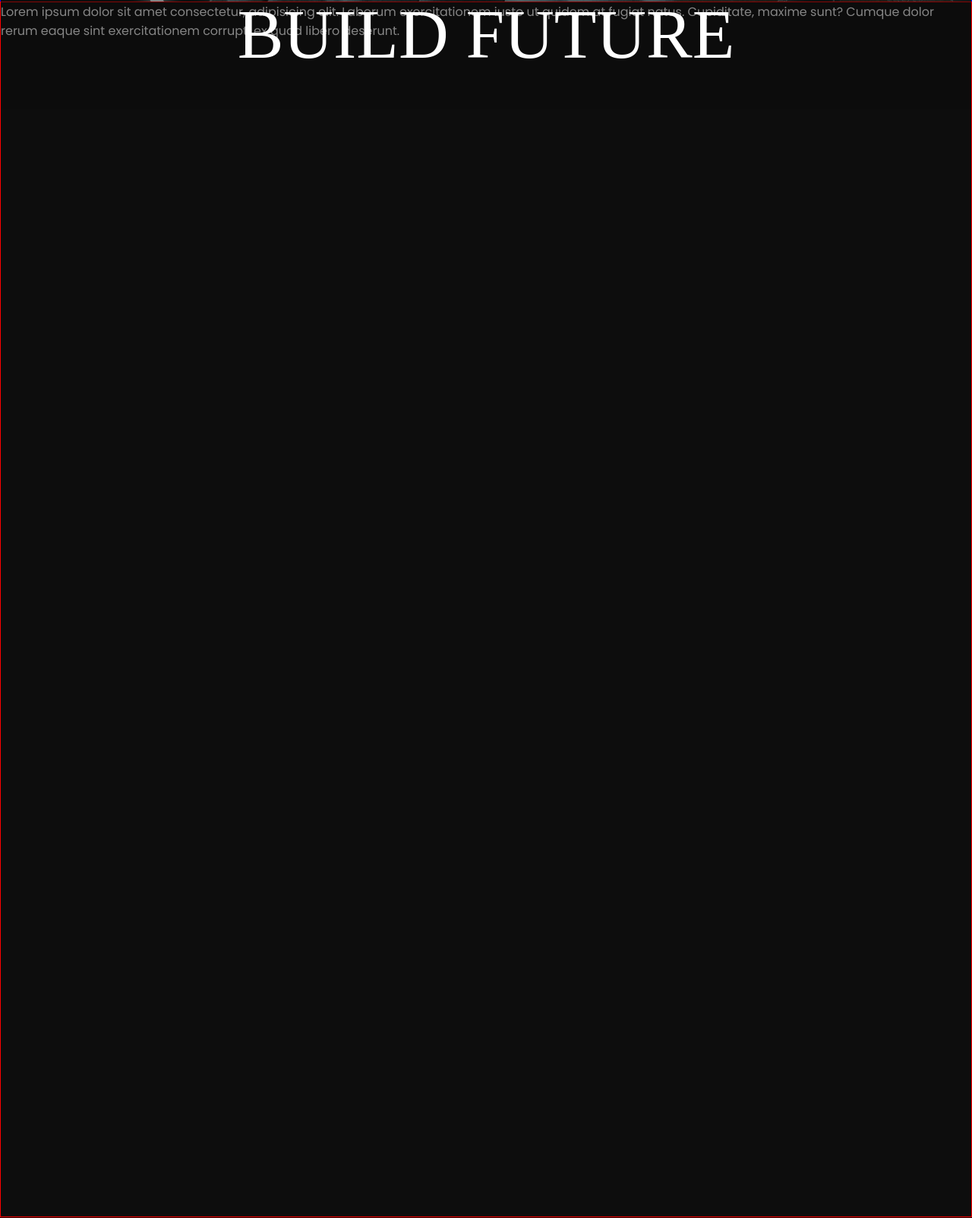
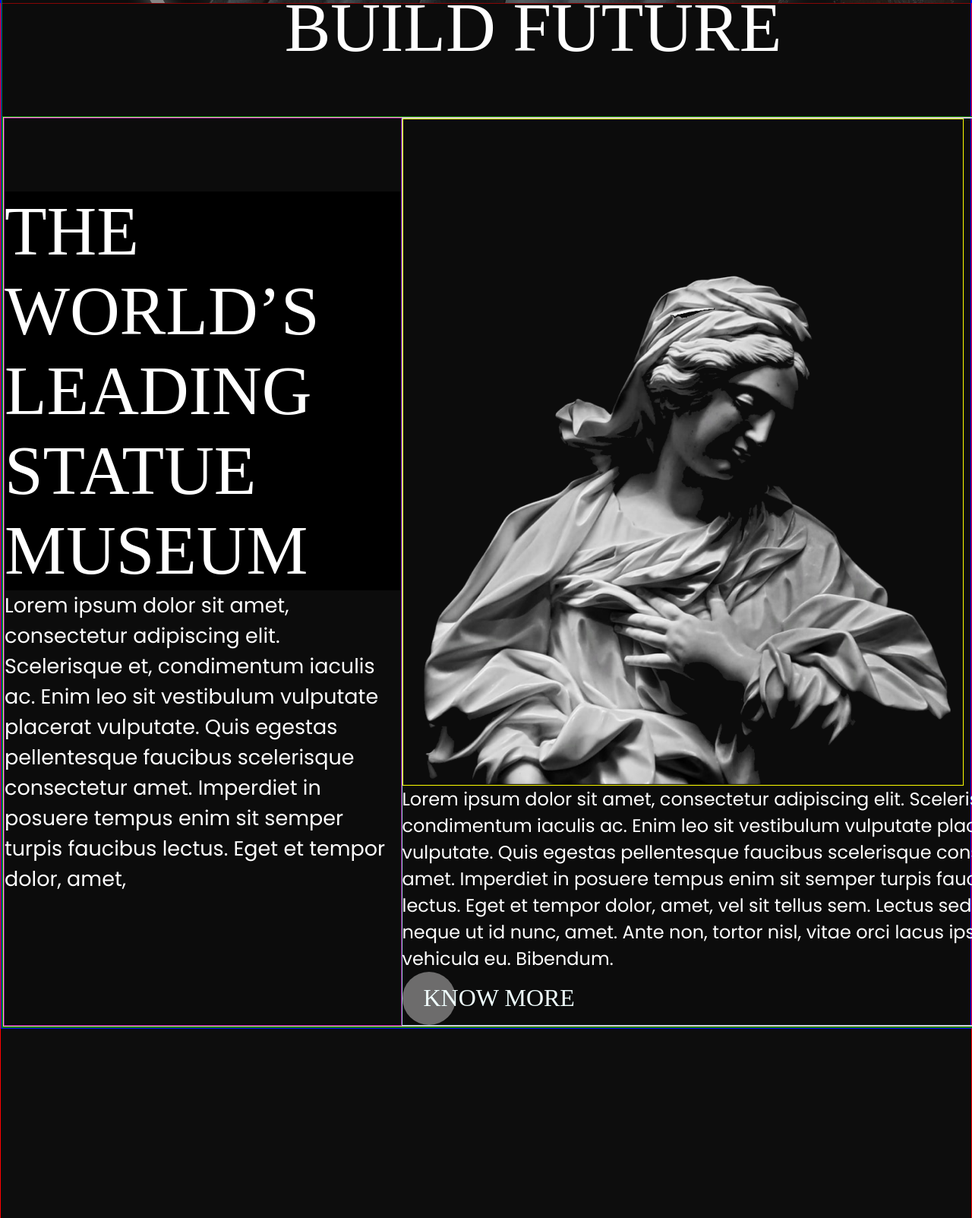
Before and after one commit to ZalevskiPavel/Museum-Website, a plain HTML site: page index.html in a window 1280 px wide. Shown: the part 1120-2723 px from the top of the page at 76% size. Drawn offline with nearby package versions, Linux system fonts and the light colour scheme; a web font is replaced by a local one.

Commit message:
small changes

```diff
--- a/app.css
+++ b/app.css
@@ -2,36 +2,6 @@
 body{
     background-color: black;
 }
-
-a{
-    position:absolute;
-    left: 45%;
-    top: 50%;
-    display: flex;
-    background: #6d6c6c;
-    width: 70px;
-    height: 70px;
-    border-radius: 50%;
-    transition: 1s;
-}
-
-a:hover {
-    transition: 0.5s;
-    background-color: white;
-    span{
-        color:#6d6c6c;
-    }
-}
-
-a span{
-    position: absolute;
-    left:40%;
-    top:25%;
-    width: 5em;
-    font-size: 36px;
-    color:azure;
-}
-
 */
 
 @import url('https://fonts.googleapis.com/css2?family=Baskervville:ital@0;1&family=Bellefair&family=Fredoka:wght@300..700&family=Poppins:ital,wght@0,100;0,200;0,300;0,400;0,500;0,600;0,700;0,800;0,900;1,100;1,200;1,300;1,400;1,500;1,600;1,700;1,800;1,900&display=swap');
@@ -132,19 +102,94 @@ nav ul li{
 /*About*/
 
 section#about{
-    position: absolute;
-    top: -10%;
+    position: relative;
+    top: -12%;
     width: 100%;
     min-height: 300px;
     display: flex;
     align-items: center;
     text-align: center;
+    border: 1px solid blue;
     background-color: rgba(13, 13, 13, 0.5);
 }
 
 .intro{
     font-family: Bellefair;
     font-size: 91px;
+    padding-top: 0.7em;
+    padding-bottom: 0.7em;
+}
+
+.container_about{
+    border: 1px solid pink;
+    display: grid;
+    grid-template-columns: 1.2fr 2fr;
+    text-align:initial;
+}
+
+/*Left side*/
+
+.container_about_left{
+    border: 1px solid purple;
+    display: flex;
+    flex-direction: column;
+    align-items: flex-start;
+    padding-top: 6em;
+}
+
+.container_about_left .heading{
+    font-size: 91px;
+    font-family: Bellefair;
+    background-color: #000000;
+}
+
+.text_under_heading{
+    font-size: 27px;
+}
+
+/*Right side*/
+
+.container_about_right{
+    border: 1px solid lightblue;
+    display: flex;
+    flex-direction: column;
+    align-items: flex-start;
+}
+
+.container_about_right img{
+    border: 1px solid yellow;
+}
+
+.text_under_image{
+    font-size: 24px;
+}
+
+.container_about a{
+    position: relative;
+    display: flex;
+    background: #6d6c6c;
+    width: 70px;
+    height: 70px;
+    border-radius: 50%;
+    transition: 1s;
+}
+
+.container_about a:hover {
+    transition: 0.5s;
+    background-color: white;
+    span{
+        color:#6d6c6c;
+    }
+}
+
+.container_about a span{
+    position: absolute;
+    left:40%;
+    top:23%;
+    width: 7em;
+    font-family: Bellefair;
+    font-size: 32px;
+    color:azure;
 }
 
 /*Footer*/
@@ -160,11 +205,16 @@ section#about{
     width: 1400px;
     height: 100%;
     margin: 0 auto;
+    border: 1px solid green;
 }
 
 a{
     text-decoration: none;
     color:azure;
+}
+
+h2{
+    font-family: Bellefair;
 }
 
 .circle{
--- a/index.html
+++ b/index.html
@@ -51,18 +51,28 @@
                     <div class="intro">
                         WE PRESERVE HISTORY TO <br> BUILD FUTURE
                     </div>
+                    <div class="container">
+                        <div class="container_about">
+                            <div class="container_about_left">
+                                <div class="heading">THE WORLD’S LEADING STATUE MUSEUM</div>
+                                <div class="text_under_heading">Lorem ipsum dolor sit amet, consectetur adipiscing elit. Scelerisque et, condimentum iaculis ac. Enim leo sit vestibulum vulputate placerat vulputate. Quis egestas pellentesque faucibus scelerisque consectetur amet. Imperdiet in posuere tempus enim sit semper turpis faucibus lectus. Eget et tempor dolor, amet,</div>
+                            </div>
+                            <div class="container_about_right">
+                                <img src="src/about-statue.png" alt="">
+                                <div class="text_under_image">Lorem ipsum dolor sit amet, consectetur adipiscing elit. Scelerisque et, condimentum iaculis ac. Enim leo sit vestibulum vulputate placerat vulputate. Quis egestas pellentesque faucibus scelerisque consectetur amet. Imperdiet in posuere tempus enim sit semper turpis faucibus lectus. Eget et tempor dolor, amet, vel sit tellus sem. Lectus sed leo neque ut id nunc, amet. Ante non, tortor nisl, vitae orci lacus ipsum vehicula eu. Bibendum.</div>
+                                <a href="" target="_blank">
+                                    <span>KNOW MORE</span>
+                                </a>
+                            </div>
+                        </div>
+                    </div>
                 </div>
-            </section>
-            <section>
-                <div>Lorem ipsum dolor sit amet consectetur, adipisicing elit. Laborum exercitationem iusto ut quidem at fugiat natus. Cupiditate, maxime sunt? Cumque dolor rerum eaque sint exercitationem corrupti ex quod libero deserunt.</div>
             </section>
         </main>
         <footer class="footer"></footer>
      </div>
     <!--
-    <a href="" target="_blank">
-        <span>Visit store</span>
-    </a>
+
     -->
     <!--
     <div class="cards">
```
Also changed, not shown: src/about-statue.png (added).
